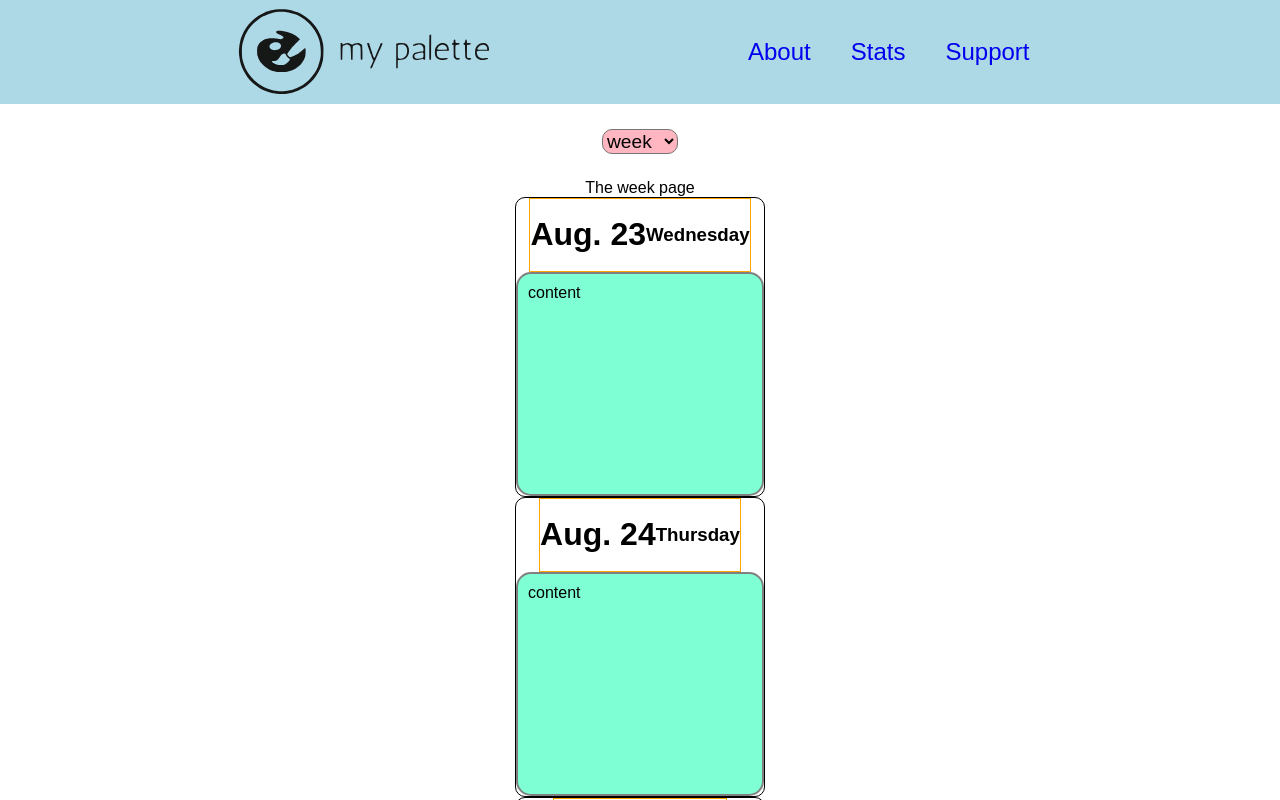
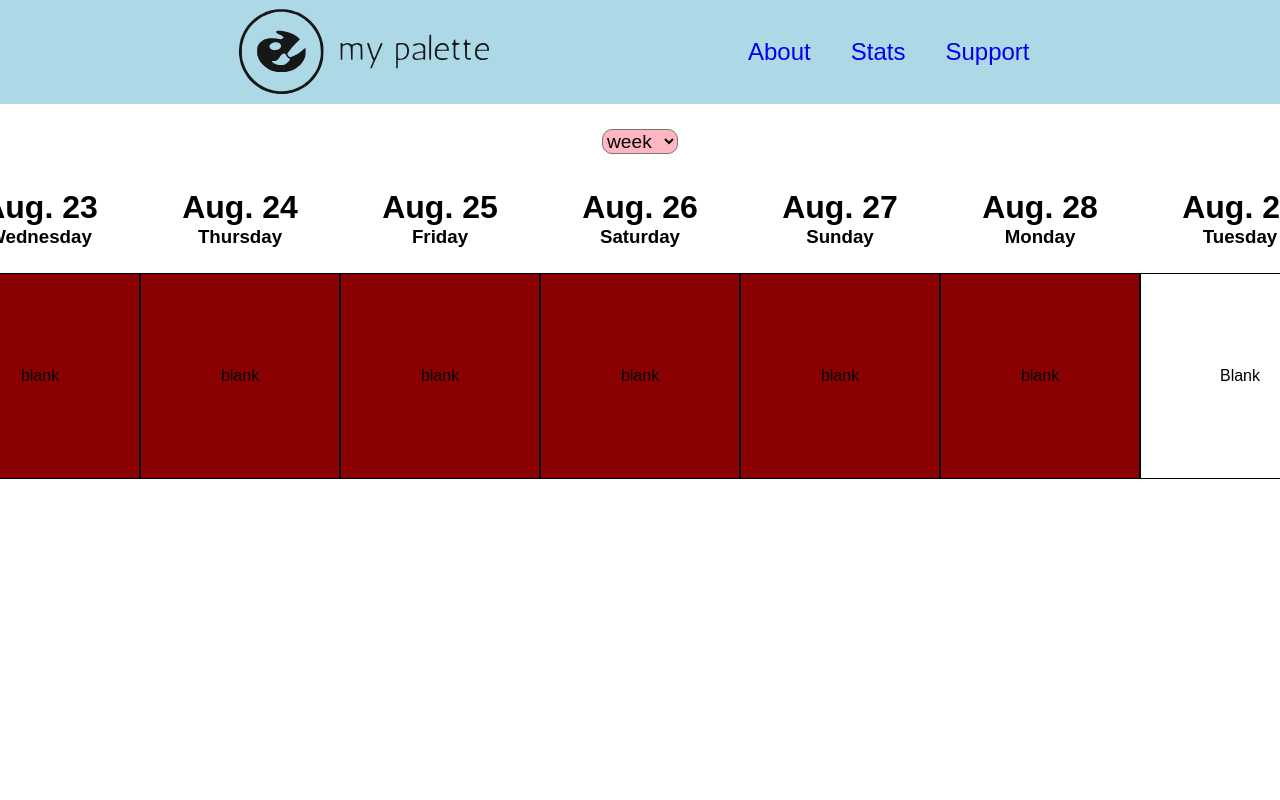
Before and after one commit to taujeng/palette, a Next.js app: page /week in a window 1280 px wide. Shown: the top 800 px of the page. Built offline with nearby package versions, Linux system fonts and the light colour scheme; a web font is replaced by a local one.

Commit message:
Functional weekly view. Each weeklyEntry shows up to 5 entries.

```diff
--- a/src/app/components/weekly/weeklyEntry/WeeklyEntry.tsx
+++ b/src/app/components/weekly/weeklyEntry/WeeklyEntry.tsx
@@ -3,29 +3,49 @@ import './weeklyEntry.css'
 import { useEntryContext } from '@/app/context/EntryContext';
 import { getShortFormatDate, getWeekDay } from '@/app/utils/dateUtil';
 
-const WeeklyEntry = ( {day} ) => {
+const WeeklyEntry = ( {date} ) => {
+  // date example: "2023-11-26"
   const { state, dispatch } = useEntryContext();
-  console.log(day, state[day])
-  const validDay = state ? state[day] : "undefined"
-  if (validDay === "undefined") {
-    return <div className="weeklyEntry-container-empty">
-      blank
-  </div>
+  // console.log(date, state[date], state)
+  const validDay = state?.[date]
+
+  let usableEntries = [];
+  if (validDay) {
+    console.log(`valid date: ${JSON.stringify(validDay.entries)}`)
+    const heartEntries = validDay && validDay.entries.filter(entry => entry.reaction === "heart")
+    const likeEntries = heartEntries.length < 5 ?
+      validDay.entries.filter(entry => entry.reaction === "like")
+      : [];
+    usableEntries = heartEntries.concat(likeEntries).slice(0,5)
+    console.log(`${heartEntries.length} heart: ${JSON.stringify(heartEntries)}, ${likeEntries.length} like: ${JSON.stringify(likeEntries)}, ${usableEntries.length} usable: ${JSON.stringify(usableEntries)}`)
   }
-
-  const usableEntries = []
-  const loveEntries = validDay && validDay.entries.filter(entry => entry.reaction === "love")
-  // console.log(loveEntries)
 
   return (
     <div className="weeklyEntry-container">
       <header>
-        <h1>{getShortFormatDate(new Date(day))}</h1>
-        <h3>{getWeekDay(new Date(day))}</h3>
+        <h1>{getShortFormatDate(new Date(date))}</h1>
+        <h3>{getWeekDay(new Date(date))}</h3>
       </header>
+      {validDay ?
       <main>
-        content
+        {usableEntries.length > 0 ?
+          <ul>
+            {usableEntries.map((entry, i) => {
+              return <li key={i}>
+                {entry.reaction === "heart" && "❤️"} {entry.name}
+              </li>
+            })}
+          </ul>
+          :
+          <div className="">Blank</div>
+        }
       </main>
+      :
+      <div className="weeklyEntry-container-empty">
+        blank
+      </div>
+    }
+
     </div>
   )
 }
--- a/src/app/components/weekly/weeklyEntry/weeklyEntry.css
+++ b/src/app/components/weekly/weeklyEntry/weeklyEntry.css
@@ -1,7 +1,6 @@
 .weeklyEntry-container {
   height: 300px;
-  width: 250px;
-  border: 1px black solid;
+  width: 200px;
   border-radius: 10px;
   display: flex;
   flex-direction: column;
@@ -10,26 +9,37 @@
 }
 .weeklyEntry-container header {
   height: 100px;
-  border: 1px orange solid;
   display: flex;
+  flex-direction: column;
   align-items: center;
   justify-content: center;
+  margin-bottom: 15px;
+  padding: 10px;
 }
 .weeklyEntry-container main {
   height: 100%;
   width: 100%;
-  background-color: aquamarine;
-  border: 2px grey solid;
-  border-radius: 15px;
+  background-color: white;
+  border: 1px black solid;
   padding: 10px;
+  display: flex;
+  flex-direction: column;
+  justify-content: center;
+  align-items: center;
+}
+.weeklyEntry-container main ul {
+  list-style-type: none;
+}
+.weeklyEntry-container main ul li {
+  margin: 10px;
+  font-size: 1em;
 }
 
 .weeklyEntry-container-empty {
   height: 300px;
-  width: 250px;
+  width: 200px;
   background-color: darkred;
   border: 1px black solid;
-  border-radius: 10px;
   display: flex;
   flex-direction: column;
   justify-content: center;
--- a/src/app/components/weekly/weeklyEntry/weeklyEntry.scss
+++ b/src/app/components/weekly/weeklyEntry/weeklyEntry.scss
@@ -1,7 +1,6 @@
 .weeklyEntry-container {
   height: 300px;
-  width: 250px;
-  border: 1px black solid;
+  width: 200px;
   border-radius: 10px;
   display: flex;
   flex-direction: column;
@@ -9,27 +8,38 @@
   align-items: center;
   header {
     height: 100px;
-    border: 1px orange solid;
     display: flex;
+    flex-direction: column;
     align-items: center;
     justify-content: center;
+    margin-bottom: 15px;
+    padding: 10px;
   }
   main {
     height: 100%;
     width: 100%;
-    background-color: aquamarine;
-    border: 2px grey solid;
-    border-radius: 15px;
+    background-color: white;
+    border: 1px black solid;
     padding: 10px;
+    display: flex;
+    flex-direction: column;
+    justify-content: center;
+    align-items: center;
+    ul {
+      list-style-type: none;
+      li {
+        margin: 10px;
+        font-size: 1em;
+      }
+    }
   }
 }
 
 .weeklyEntry-container-empty {
   height: 300px;
-  width: 250px;
+  width: 200px;
   background-color: darkred;
   border: 1px black solid;
-  border-radius: 10px;
   display: flex;
   flex-direction: column;
   justify-content: center;
--- a/src/app/week/page.tsx
+++ b/src/app/week/page.tsx
@@ -22,10 +22,11 @@ const Week = () => {
 
     <div className="week-container">
       <TimeMenu time="week"/>
-      The week page
-      {weekArr.map((item, i) => {
-        return <WeeklyEntry key={i} day={item}/>
-      })}
+      <main>
+        {weekArr.map((item, i) => {
+          return <WeeklyEntry key={i} date={item}/>
+        })}
+      </main>
       {/* {state[getDate()] && state[getDate()].entries.map((x,i) => {
         return <h1 key={i}>{x.name}</h1>
       })} */}
--- a/src/app/week/week.css
+++ b/src/app/week/week.css
@@ -3,4 +3,8 @@
   flex-direction: column;
   justify-content: center;
   align-items: center;
+}
+.week-container main {
+  display: flex;
+  flex-direction: row;
 }/*# sourceMappingURL=week.css.map */
--- a/src/app/week/week.scss
+++ b/src/app/week/week.scss
@@ -3,4 +3,8 @@
   flex-direction: column;
   justify-content: center;
   align-items: center;
+  main {
+    display: flex;
+    flex-direction: row;
+  }
 }
```
Also changed, not shown: 2 other files (tests, documents, lock files or other folders).
